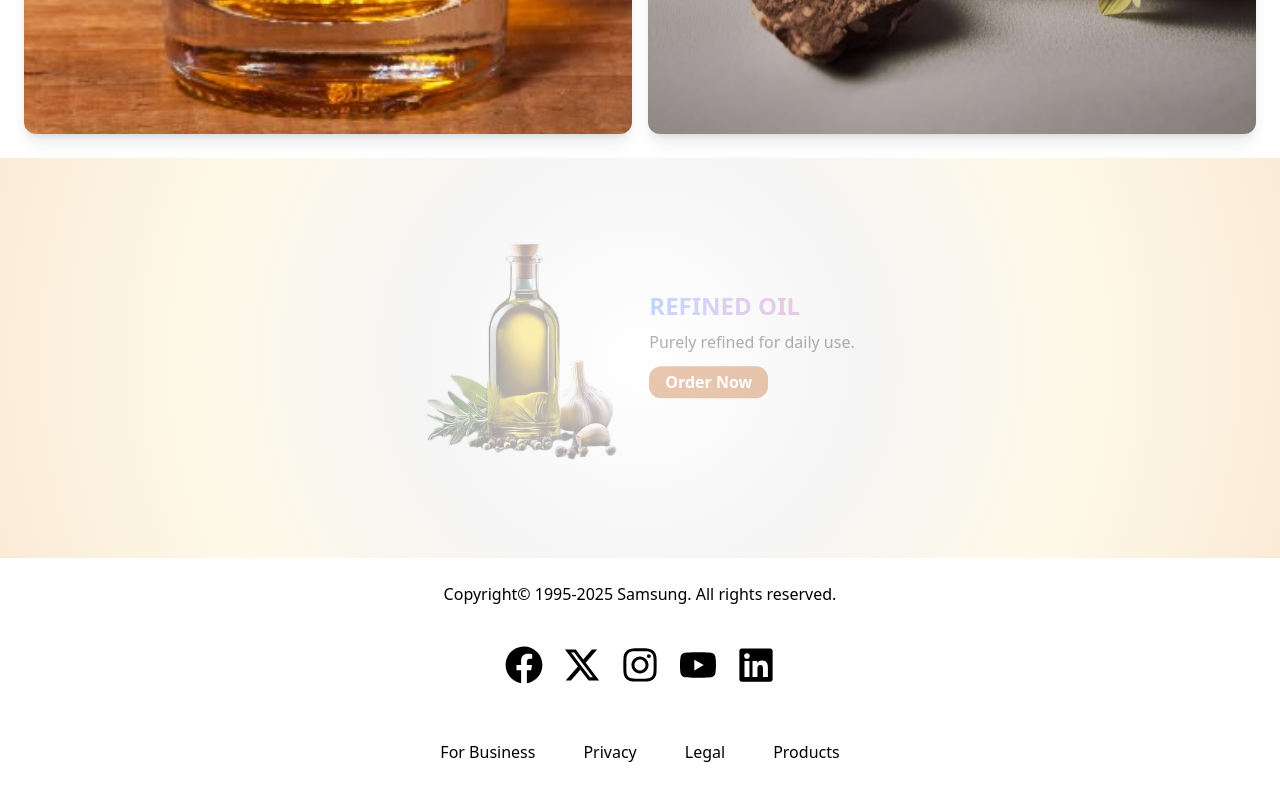
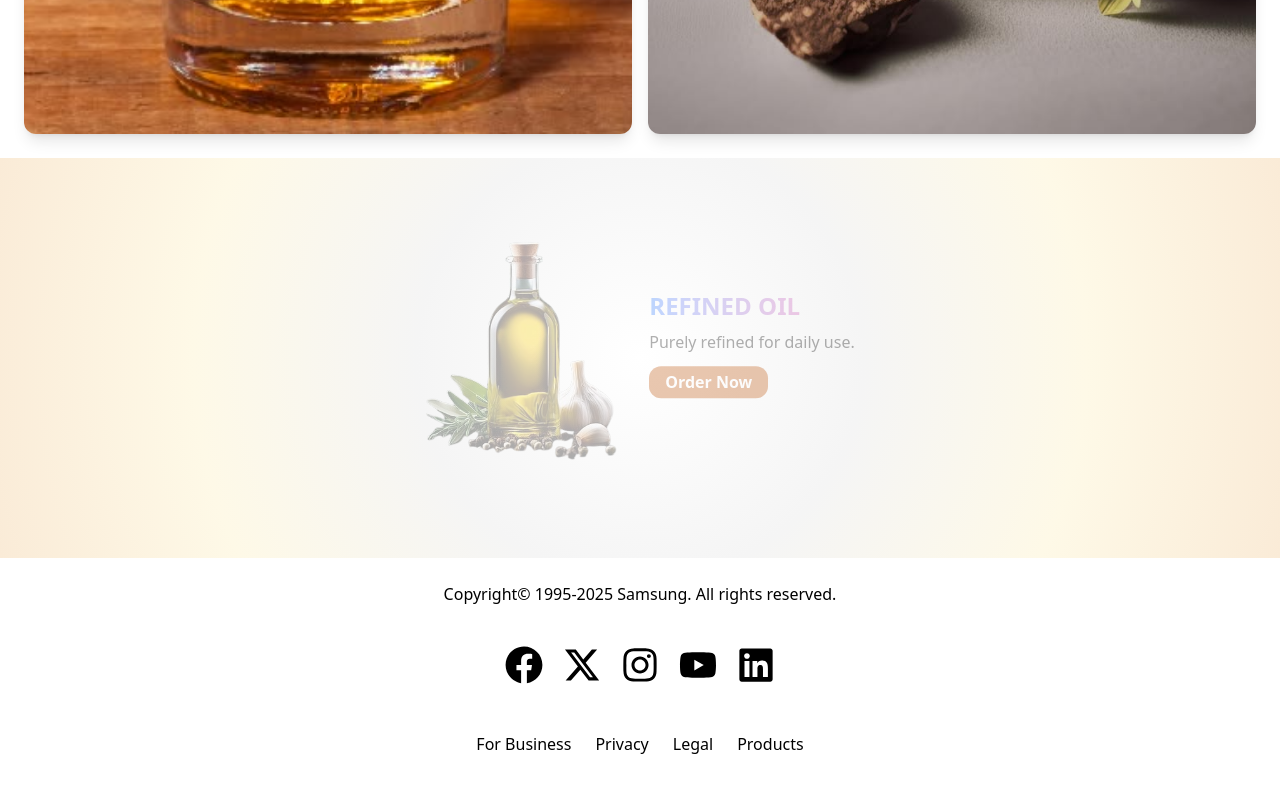
Before and after one commit to MathiasKalanda/tivan-africa, a React (Vite) app: page / in a window 1280 px wide. Shown: the part 3365-4165 px from the top of the page. Built offline with nearby package versions, Linux system fonts and the light colour scheme.

Commit message:
mk added

```diff
--- a/src/components/Footer.jsx
+++ b/src/components/Footer.jsx
@@ -16,11 +16,11 @@
         <FaLinkedin size={38} />
       </div>
       <div className="my-3">
-        <ul className="flex flex-row justify-center items-center gap-4">
-          <li className="p-4 hover:underline">For Business</li>
-          <li className="p-4 hover:underline">Privacy</li>
-          <li className="p-4 hover:underline">Legal</li>
-          <li className="p-4 hover:underline">Products</li>
+        <ul className="flex flex-row justify-center items-center gap-2">
+          <li className="p-2 hover:underline">For Business</li>
+          <li className="p-2 hover:underline">Privacy</li>
+          <li className="p-2 hover:underline">Legal</li>
+          <li className="p-2 hover:underline">Products</li>
         </ul>
       </div>
     </div>
```
